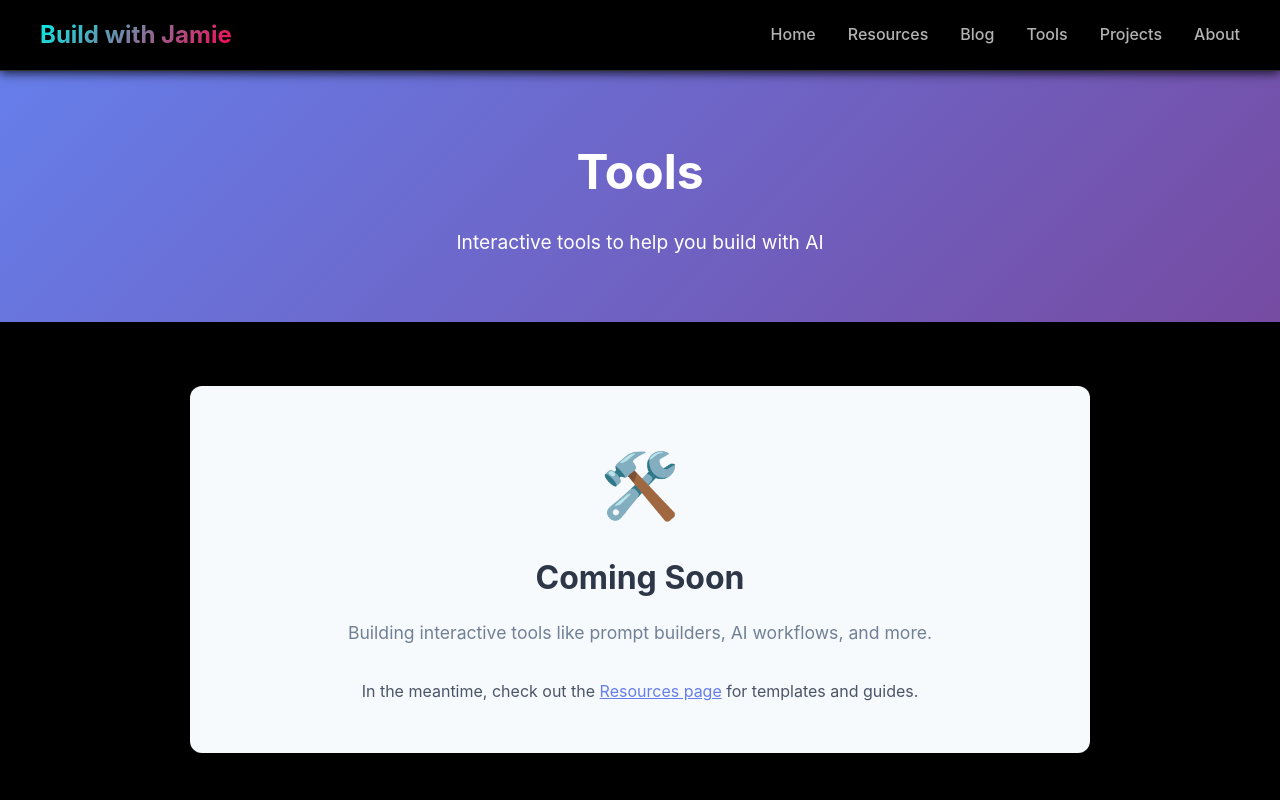
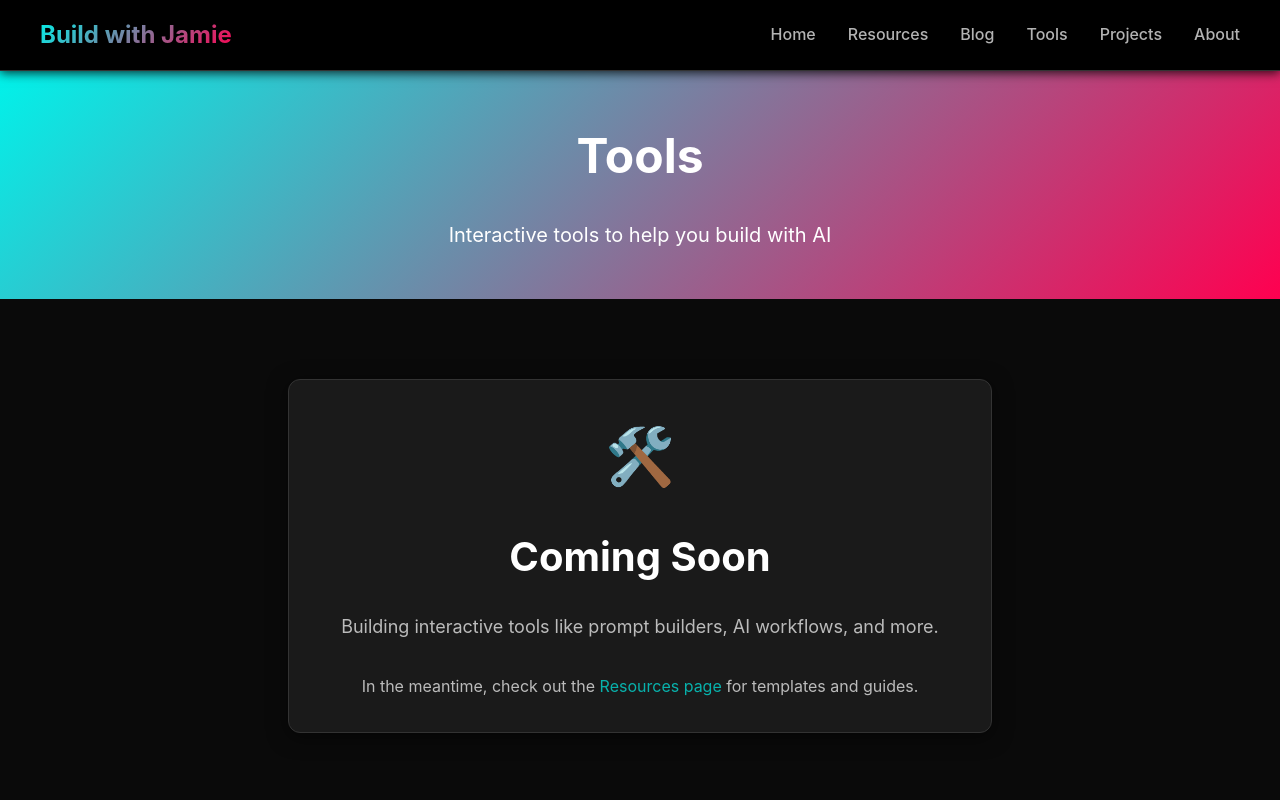
Before and after one commit to givemetheballai-debug/Buildwithjamie, a Next.js app: page /tools in a window 1280 px wide. Shown: the top 800 px of the page. Built offline with nearby package versions, Linux system fonts and the light colour scheme.

Commit message:
Update page.js

```diff
--- a/app/tools/page.js
+++ b/app/tools/page.js
@@ -1,5 +1,6 @@
 import Navigation from '../../components/Navigation'
 import Footer from '../../components/Footer'
+import Link from 'next/link'
 
 export default function Tools() {
   return (
@@ -7,36 +8,25 @@ export default function Tools() {
       <Navigation />
 
       {/* Hero */}
-      <div style={{
-        marginTop: '70px',
-        padding: '4rem 2rem',
-        textAlign: 'center',
-        background: 'linear-gradient(135deg, #667eea 0%, #764ba2 100%)',
-        color: 'white'
-      }}>
-        <h1 style={{fontSize: '3rem', marginBottom: '1rem'}}>Tools</h1>
-        <p style={{fontSize: '1.2rem'}}>Interactive tools to help you build with AI</p>
-      </div>
+      <section className="section-hero text-center bg-gradient">
+        <div className="container">
+          <h1 className="text-5xl font-bold mb-md">Tools</h1>
+          <p className="text-xl">Interactive tools to help you build with AI</p>
+        </div>
+      </section>
 
       {/* Coming Soon */}
-      <section style={{padding: '4rem 2rem'}}>
-        <div style={{maxWidth: '900px', margin: '0 auto', textAlign: 'center'}}>
+      <section className="section bg-secondary">
+        <div className="container container-md text-center">
 
-          <div style={{
-            padding: '3rem',
-            background: '#f7fafc',
-            borderRadius: '12px',
-            marginBottom: '2rem'
-          }}>
-            <div style={{fontSize: '4rem', marginBottom: '1rem'}}>🛠️</div>
-            <h2 style={{fontSize: '2rem', marginBottom: '1rem', color: '#2d3748'}}>
-              Coming Soon
-            </h2>
-            <p style={{fontSize: '1.1rem', color: '#718096', marginBottom: '2rem'}}>
+          <div className="card">
+            <div className="text-6xl mb-md">🛠️</div>
+            <h2 className="text-4xl font-bold mb-md">Coming Soon</h2>
+            <p className="text-lg opacity-70 mb-lg">
               Building interactive tools like prompt builders, AI workflows, and more.
             </p>
-            <p style={{color: '#4a5568'}}>
-              In the meantime, check out the <a href="/resources" style={{color: '#667eea', textDecoration: 'underline'}}>Resources page</a> for templates and guides.
+            <p className="text-base opacity-70">
+              In the meantime, check out the <Link href="/resources" className="text-cyan no-underline">Resources page</Link> for templates and guides.
             </p>
           </div>
 
```
